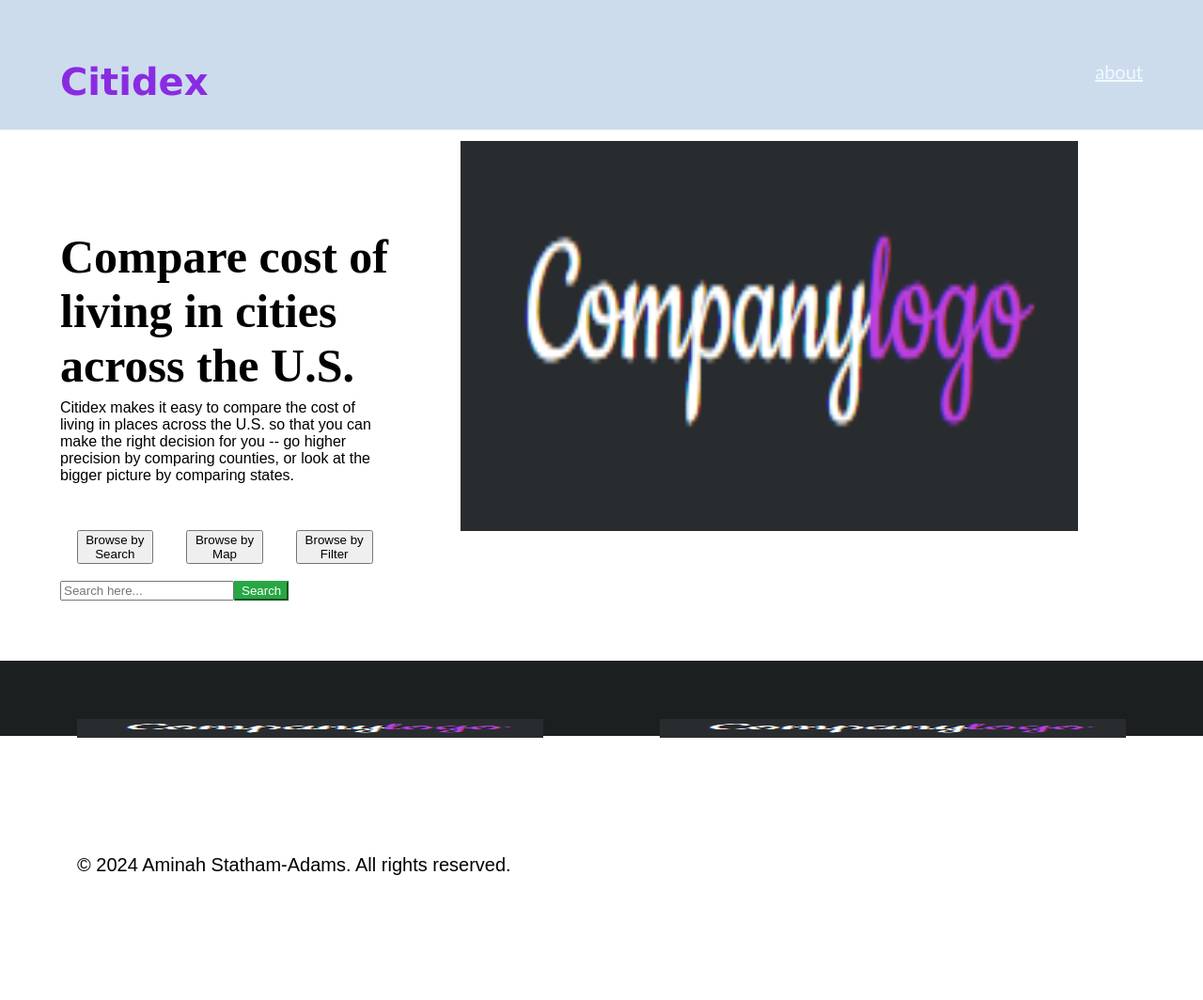
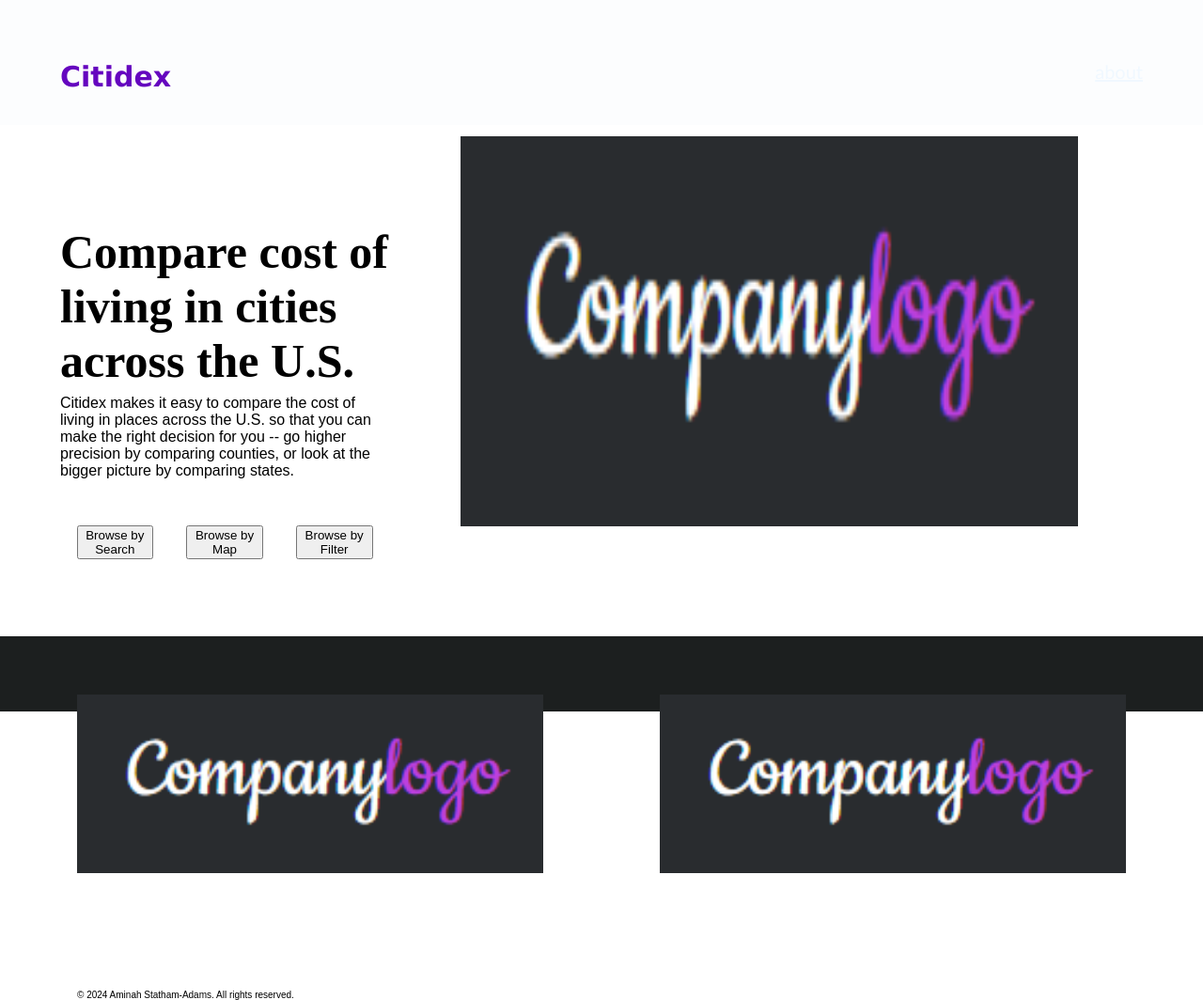
Before and after one commit to aminahSA/Citidex, a Flask app: page / in a window 1280 px wide. Shown: the whole page at 94% size. Before the commit the page ends 932 px from the top, so only its background shows below. Run offline with Flask 3, Linux system fonts and the light colour scheme; some libraries are stand-ins or nearby versions.

Commit message:
frontend

```diff
--- a/src/static/styles.css
+++ b/src/static/styles.css
@@ -7,16 +7,16 @@ body {
 
 /* Header Section*/
 .custom-header {
-    background-color: rgba(98, 149, 200, 0.327);
-    height: 10px;
+    background-color: rgba(98, 149, 200, 0.015);
+    height: 5px;
     padding: 5%;
     display:flex;
 }
 
 .citidex-name {
-    font-size: 40px;
+    font-size: 30px;
     font-weight: bold;
-    color: blueviolet;
+    color: rgb(101, 6, 191);
     font-family: 'Verdana', sans-serif;
     flex: 1
 }
--- a/src/templates/index.html
+++ b/src/templates/index.html
@@ -25,10 +25,11 @@
                         <button class="browse-by-button">Browse by Map</button>
                         <button class="browse-by-button">Browse by Filter</button>
                    </div>
+                   <!--
                     <form class="d-flex align-items-center">
                         <input class="form-control" type="text" placeholder="Search here...">
                         <button class="btn btn-success btn-lg" type="submit">Search</button>
-                    </form>
+                    </form> -->
                 </div>
             <div class="image-container" style="height: 450px; padding: 12px;">
                 <img class="usa" style="min-height: 300px; height: 414.896px; width: 657.323px;" src="{{ url_for('static', filename='logo-placeholder.png') }}" alt="Citidex logo">
@@ -38,10 +39,10 @@
     <footer>
         <div class="custom-footer">
             <div class="footer-images" style="display: flex;">
-            <img style="height: 20px; width: 20px; margin: 5%; flex: 1;" src="{{ url_for('static', filename='logo-placeholder.png') }}">
-            <img style="height: 20px; width: 20px; margin: 5%; flex:1;" src="{{ url_for('static', filename='logo-placeholder.png') }}">
+            <img style="max-height: 40%; max-width: 40%; margin: 5%; flex: 1;" src="{{ url_for('static', filename='logo-placeholder.png') }}">
+            <img style="max-height: 40%; max-width: 40%; margin: 5%; flex:1;" src="{{ url_for('static', filename='logo-placeholder.png') }}">
         </div>
-            <div class="footer-text" style="font-size: 20px; margin: 5%">© 2024 Aminah Statham-Adams. All rights reserved.</div>
+            <div class="footer-text" style="font-size: 10px; margin: 5%">© 2024 Aminah Statham-Adams. All rights reserved.</div>
         </div>
     </footer>
 
```
